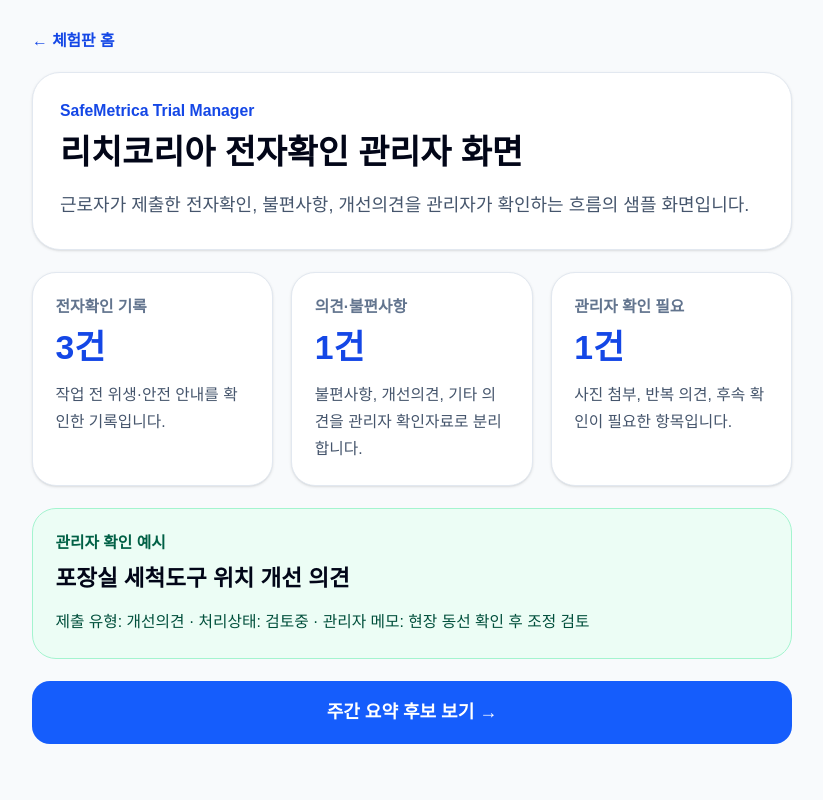
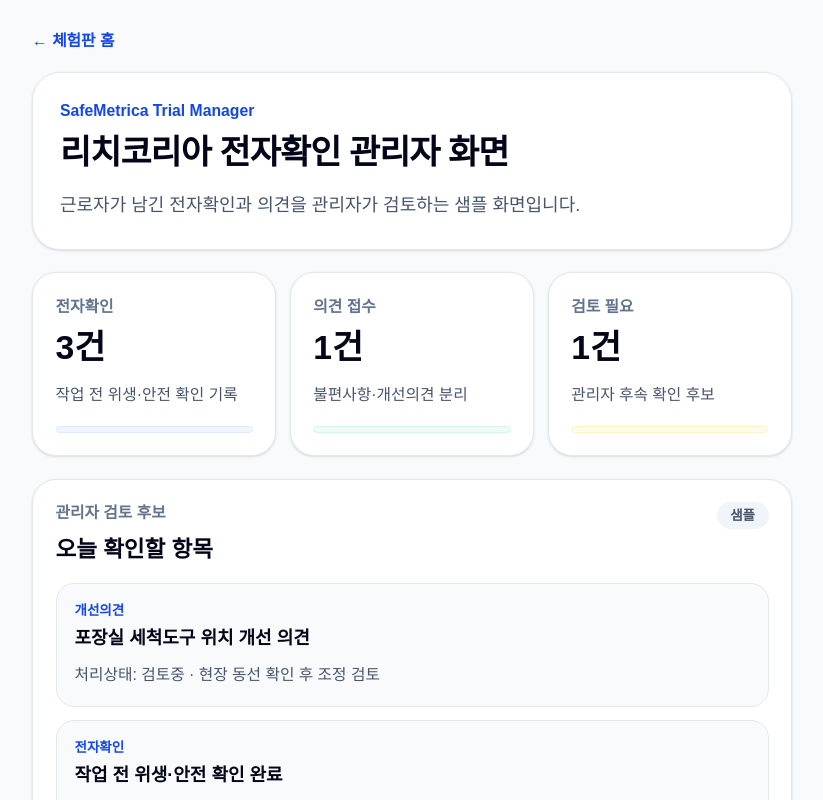
Before and after one commit to safemetrica/safe-metrica, a Next.js app: page /trial/richi/manager in a window 1280 px wide. Shown: the top 800 px of the page, without its empty margins (228-1051 px from the left). Built offline with nearby package versions, Linux system fonts and the light colour scheme.

Commit message:
fix: polish richi trial manager and summary pages

```diff
--- a/src/app/trial/richi/manager/page.tsx
+++ b/src/app/trial/richi/manager/page.tsx
@@ -1,56 +1,111 @@
 const sampleRows = [
   {
-    title: "전자확인 기록",
+    title: "전자확인",
     count: "3건",
-    desc: "작업 전 위생·안전 안내를 확인한 기록입니다.",
+    desc: "작업 전 위생·안전 확인 기록",
+    tone: "blue",
   },
   {
-    title: "의견·불편사항",
+    title: "의견 접수",
     count: "1건",
-    desc: "불편사항, 개선의견, 기타 의견을 관리자 확인자료로 분리합니다.",
+    desc: "불편사항·개선의견 분리",
+    tone: "emerald",
   },
   {
-    title: "관리자 확인 필요",
+    title: "검토 필요",
     count: "1건",
-    desc: "사진 첨부, 반복 의견, 후속 확인이 필요한 항목입니다.",
+    desc: "관리자 후속 확인 후보",
+    tone: "amber",
   },
 ];
+
+const reviewItems = [
+  {
+    label: "개선의견",
+    title: "포장실 세척도구 위치 개선 의견",
+    meta: "처리상태: 검토중 · 현장 동선 확인 후 조정 검토",
+  },
+  {
+    label: "전자확인",
+    title: "작업 전 위생·안전 확인 완료",
+    meta: "확인기록: 접수 · 별도 의견 없음",
+  },
+];
+
+function getToneClass(tone: string) {
+  if (tone === "emerald") {
+    return "border-emerald-100 bg-emerald-50 text-emerald-700";
+  }
+
+  if (tone === "amber") {
+    return "border-amber-100 bg-amber-50 text-amber-700";
+  }
+
+  return "border-blue-100 bg-blue-50 text-blue-700";
+}
 
 export default function RichiTrialManagerPage() {
   return (
     <main className="min-h-screen bg-slate-50 px-4 py-6 text-slate-950">
       <section className="mx-auto max-w-[760px]">
-        <a href="/trial/richi" className="text-sm font-black text-blue-700">← 체험판 홈</a>
+        <a href="/trial/richi" className="text-sm font-black text-blue-700">
+          ← 체험판 홈
+        </a>
 
         <div className="mt-4 rounded-[28px] border border-slate-200 bg-white p-6 shadow-sm">
           <p className="text-sm font-black text-blue-700">SafeMetrica Trial Manager</p>
-          <h1 className="mt-2 text-3xl font-black">리치코리아 전자확인 관리자 화면</h1>
+          <h1 className="mt-2 text-3xl font-black tracking-tight">
+            리치코리아 전자확인 관리자 화면
+          </h1>
           <p className="mt-4 text-base leading-7 text-slate-600">
-            근로자가 제출한 전자확인, 불편사항, 개선의견을 관리자가 확인하는 흐름의 샘플 화면입니다.
+            근로자가 남긴 전자확인과 의견을 관리자가 검토하는 샘플 화면입니다.
           </p>
         </div>
 
-        <div className="mt-5 grid gap-4 sm:grid-cols-3">
+        <div className="mt-5 grid gap-3 sm:grid-cols-3">
           {sampleRows.map((row) => (
             <div key={row.title} className="rounded-[24px] border border-slate-200 bg-white p-5 shadow-sm">
               <p className="text-sm font-black text-slate-500">{row.title}</p>
-              <p className="mt-2 text-3xl font-black text-blue-700">{row.count}</p>
+              <p className="mt-2 text-3xl font-black text-slate-950">{row.count}</p>
               <p className="mt-3 text-sm leading-6 text-slate-600">{row.desc}</p>
+              <div className={["mt-4 h-1.5 rounded-full border", getToneClass(row.tone)].join(" ")} />
             </div>
           ))}
         </div>
 
+        <div className="mt-5 rounded-[24px] border border-slate-200 bg-white p-5 shadow-sm">
+          <div className="flex items-start justify-between gap-3">
+            <div>
+              <p className="text-sm font-black text-slate-500">관리자 검토 후보</p>
+              <h2 className="mt-2 text-xl font-black">오늘 확인할 항목</h2>
+            </div>
+            <span className="rounded-full bg-slate-100 px-3 py-1 text-xs font-black text-slate-600">
+              샘플
+            </span>
+          </div>
+
+          <div className="mt-4 grid gap-3">
+            {reviewItems.map((item) => (
+              <div key={item.title} className="rounded-2xl border border-slate-200 bg-slate-50 p-4">
+                <p className="text-xs font-black text-blue-700">{item.label}</p>
+                <h3 className="mt-1 text-base font-black text-slate-950">{item.title}</h3>
+                <p className="mt-2 text-sm leading-6 text-slate-600">{item.meta}</p>
+              </div>
+            ))}
+          </div>
+        </div>
+
         <div className="mt-5 rounded-[24px] border border-emerald-200 bg-emerald-50 p-5">
-          <p className="text-sm font-black text-emerald-800">관리자 확인 예시</p>
-          <h2 className="mt-2 text-xl font-black">포장실 세척도구 위치 개선 의견</h2>
-          <p className="mt-3 text-sm leading-6 text-emerald-900">
-            제출 유형: 개선의견 · 처리상태: 검토중 · 관리자 메모: 현장 동선 확인 후 조정 검토
+          <p className="text-sm font-black text-emerald-800">운영 메모</p>
+          <p className="mt-2 text-sm leading-6 text-emerald-950">
+            이 화면은 실제 원장이나 내부 관리자 기능을 노출하지 않는 체험판 샘플입니다.
+            최종 검토와 조치 여부는 관리자가 확인합니다.
           </p>
         </div>
 
         <a
           href="/trial/richi/summary"
-          className="mt-5 block rounded-2xl bg-blue-600 px-5 py-4 text-center text-base font-black text-white"
+          className="mt-5 block rounded-2xl bg-blue-700 px-5 py-4 text-center text-base font-black text-white shadow-sm"
         >
           주간 요약 후보 보기 →
         </a>
--- a/src/app/trial/richi/summary/page.tsx
+++ b/src/app/trial/richi/summary/page.tsx
@@ -1,31 +1,60 @@
+const summaryItems = [
+  ["작업 전 위생·안전 전자확인", "3건"],
+  ["불편사항·개선의견", "1건"],
+  ["사진 첨부 의견", "0건"],
+  ["관리자 후속 확인 필요", "1건"],
+];
+
 export default function RichiTrialSummaryPage() {
   return (
     <main className="min-h-screen bg-slate-50 px-4 py-6 text-slate-950">
       <section className="mx-auto max-w-[760px]">
-        <a href="/trial/richi" className="text-sm font-black text-blue-700">← 체험판 홈</a>
+        <a href="/trial/richi" className="text-sm font-black text-blue-700">
+          ← 체험판 홈
+        </a>
 
         <div className="mt-4 rounded-[28px] border border-slate-200 bg-white p-6 shadow-sm">
           <p className="text-sm font-black text-amber-700">Weekly Trial Summary Candidate</p>
-          <h1 className="mt-2 text-3xl font-black">리치코리아 주간 요약 후보</h1>
+          <h1 className="mt-2 text-3xl font-black tracking-tight">리치코리아 주간 요약 후보</h1>
           <p className="mt-4 text-base leading-7 text-slate-600">
-            전자확인 기록과 의견 접수 내용을 관리자 검토용 주간 요약 후보로 정리하는 샘플 화면입니다.
+            전자확인 기록과 의견 접수 내용을 주간 검토 후보로 정리한 샘플 화면입니다.
           </p>
         </div>
 
         <div className="mt-5 rounded-[24px] border border-slate-200 bg-white p-5 shadow-sm">
-          <h2 className="text-xl font-black">이번 주 확인 요약</h2>
-          <ul className="mt-4 space-y-3 text-sm font-bold leading-6 text-slate-700">
-            <li>• 작업 전 위생·안전 전자확인: 3건</li>
-            <li>• 불편사항·개선의견: 1건</li>
-            <li>• 사진 첨부 의견: 0건</li>
-            <li>• 관리자 후속 확인 필요: 1건</li>
-          </ul>
+          <div className="flex items-start justify-between gap-3">
+            <div>
+              <p className="text-sm font-black text-slate-500">이번 주 확인 요약</p>
+              <h2 className="mt-2 text-xl font-black">운영기록 후보</h2>
+            </div>
+            <span className="rounded-full bg-blue-50 px-3 py-1 text-xs font-black text-blue-700">
+              샘플
+            </span>
+          </div>
+
+          <div className="mt-5 grid gap-3">
+            {summaryItems.map(([label, value]) => (
+              <div key={label} className="flex items-center justify-between gap-3 rounded-2xl border border-slate-200 bg-slate-50 px-4 py-3">
+                <p className="text-sm font-bold text-slate-700">{label}</p>
+                <p className="text-base font-black text-slate-950">{value}</p>
+              </div>
+            ))}
+          </div>
         </div>
 
         <div className="mt-5 rounded-[24px] border border-blue-200 bg-blue-50 p-5">
           <p className="text-sm font-black text-blue-800">관리자 검토 후보</p>
+          <h2 className="mt-2 text-xl font-black text-blue-950">포장실 동선·세척도구 위치 확인</h2>
           <p className="mt-3 text-sm leading-6 text-blue-950">
-            포장실 세척도구 위치와 손 세척 동선에 대한 의견이 접수되었습니다. 현장 확인 후 개선 필요 여부를 검토합니다.
+            포장실 세척도구 위치와 손 세척 동선에 대한 의견이 접수되었습니다.
+            관리자가 현장을 확인한 뒤 개선 필요 여부를 검토합니다.
+          </p>
+        </div>
+
+        <div className="mt-5 rounded-[24px] border border-emerald-200 bg-emerald-50 p-5">
+          <p className="text-sm font-black text-emerald-800">주간 요약 활용 예시</p>
+          <p className="mt-2 text-sm leading-6 text-emerald-950">
+            전자확인 건수, 의견 접수, 후속 확인 후보를 주간 단위로 모아 관리자 검토자료로 활용합니다.
           </p>
         </div>
 
```
